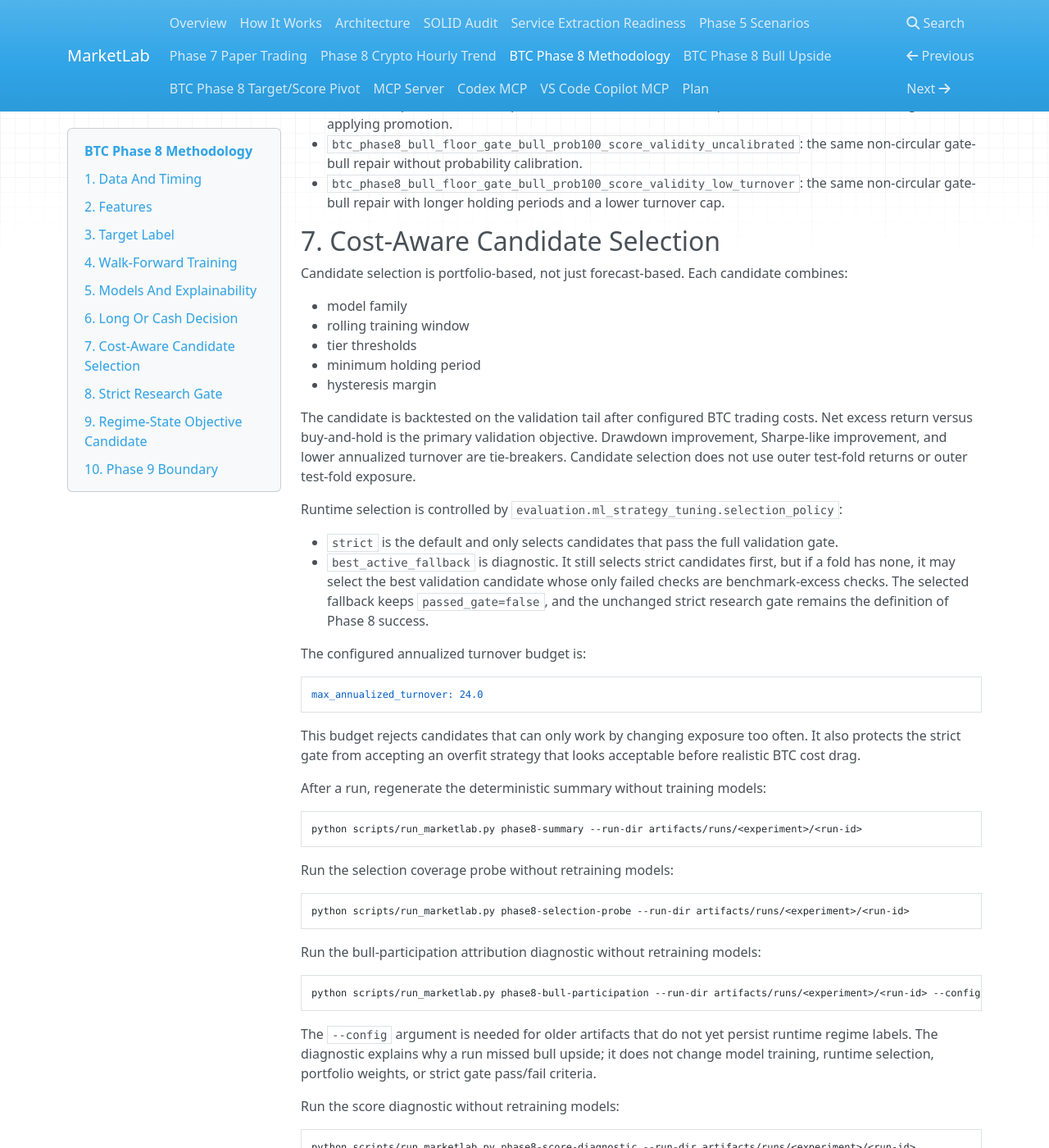
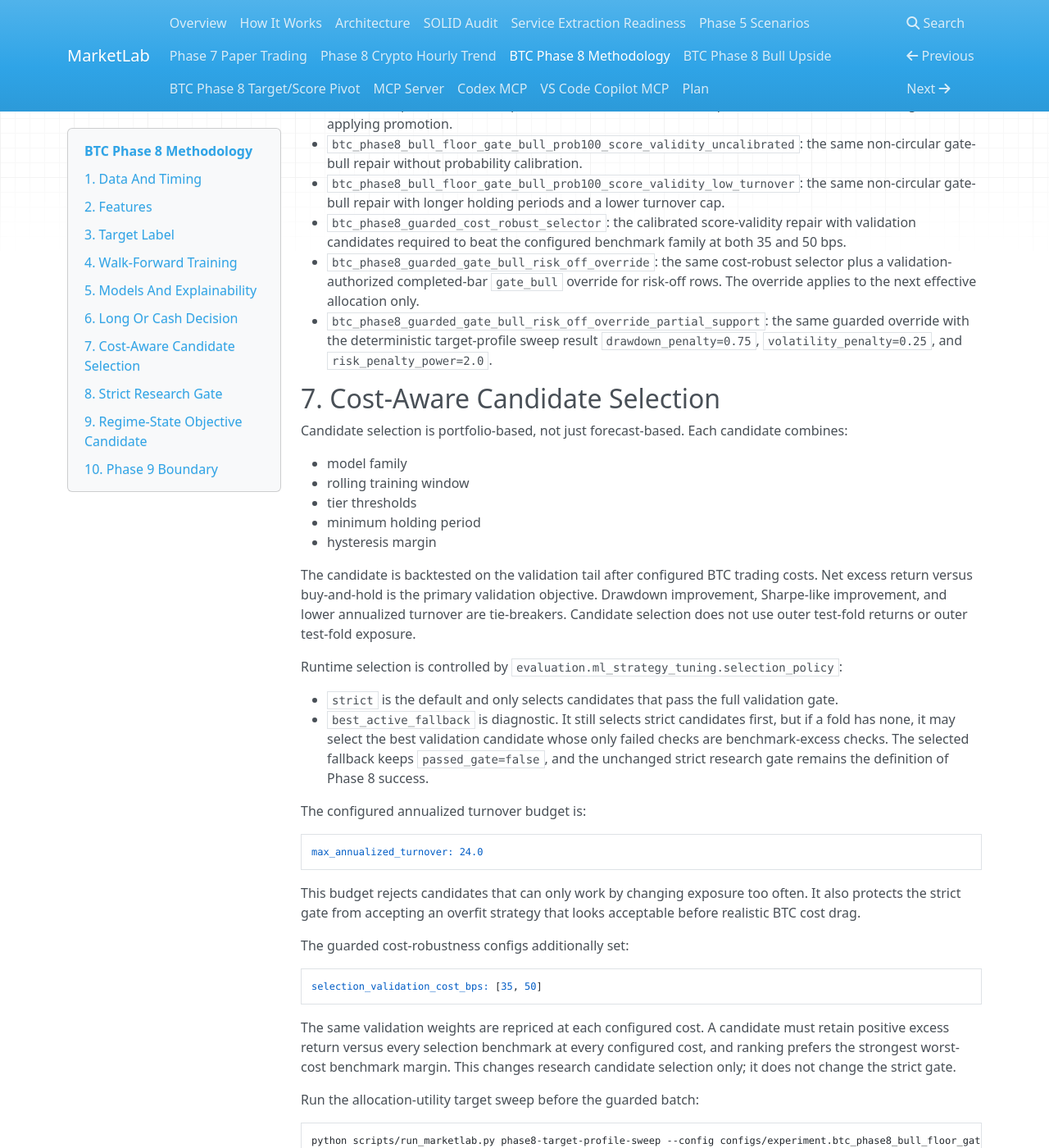
Before and after one commit to ricardogr07/market-lab, an MkDocs documentation site: the page built from docs/btc-phase8-methodology.md, in a window 1280 px wide and 1400 px high, scrolled down 6184 px. Shown: the whole window at 82% size. Built offline with MkDocs 1.6.1, drawn with Linux system fonts in a browser that asks for light colours; nearby versions of some CDN libraries; some of the changed text lies outside the part shown.

Commit message:
docs(phase8): document guarded cost-robustness batch

````diff
--- a/docs/btc-phase8-methodology.md
+++ b/docs/btc-phase8-methodology.md
@@ -351,6 +351,16 @@ iteration before expanding the grid:
 - `btc_phase8_bull_floor_gate_bull_prob100_score_validity_low_turnover`: the
   same non-circular gate-bull repair with longer holding periods and a lower
   turnover cap.
+- `btc_phase8_guarded_cost_robust_selector`: the calibrated score-validity
+  repair with validation candidates required to beat the configured benchmark
+  family at both 35 and 50 bps.
+- `btc_phase8_guarded_gate_bull_risk_off_override`: the same cost-robust
+  selector plus a validation-authorized completed-bar `gate_bull` override for
+  risk-off rows. The override applies to the next effective allocation only.
+- `btc_phase8_guarded_gate_bull_risk_off_override_partial_support`: the same
+  guarded override with the deterministic target-profile sweep result
+  `drawdown_penalty=0.75`, `volatility_penalty=0.25`, and
+  `risk_penalty_power=2.0`.
 
 ## 7. Cost-Aware Candidate Selection
 
@@ -388,6 +398,28 @@ max_annualized_turnover: 24.0
 This budget rejects candidates that can only work by changing exposure too
 often. It also protects the strict gate from accepting an overfit strategy that
 looks acceptable before realistic BTC cost drag.
+
+The guarded cost-robustness configs additionally set:
+
+```yaml
+selection_validation_cost_bps: [35, 50]
+```
+
+The same validation weights are repriced at each configured cost. A candidate
+must retain positive excess return versus every selection benchmark at every
+configured cost, and ranking prefers the strongest worst-cost benchmark
+margin. This changes research candidate selection only; it does not change the
+strict gate.
+
+Run the allocation-utility target sweep before the guarded batch:
+
+```bash
+python scripts/run_marketlab.py phase8-target-profile-sweep --config configs/experiment.btc_phase8_bull_floor_gate_bull_prob100_score_validity.yaml --output artifacts/runs/phase8_btc_target_profile_sweep.csv
+```
+
+The sweep relabels the already prepared modeling rows without retraining. It
+records partial-tier support and selects the first passing profile
+deterministically.
 
 After a run, regenerate the deterministic summary without training models:
 
@@ -454,6 +486,14 @@ expected-allocation scores have finite non-negative forward-return correlation,
 Authorization is computed before promotion. Negative-correlation fallback
 folds keep expected-allocation scores and persist the denial reason. This rule
 does not change the strict research gate or approve paper deployment.
+
+The optional guarded risk-off override is also research-only. It is authorized
+from raw pre-promotion validation score ordering, never repaired scores. When
+authorized, only a completed-bar `gate_bull` row whose runtime label is
+`risk_off` receives a 100% next-effective allocation marker. Negative or
+non-finite raw correlation disables the override and persists the denial
+reason. A future shadow confirmation window that was not inspected while
+designing this rule is required before any deployment discussion.
 
 Build the consolidated methodology review without retraining models:
 
````
Also changed, not shown: README.md (+2 -0 lines), docs/phase8/BTC/target-score-pivot.md (+38 -0 lines).
